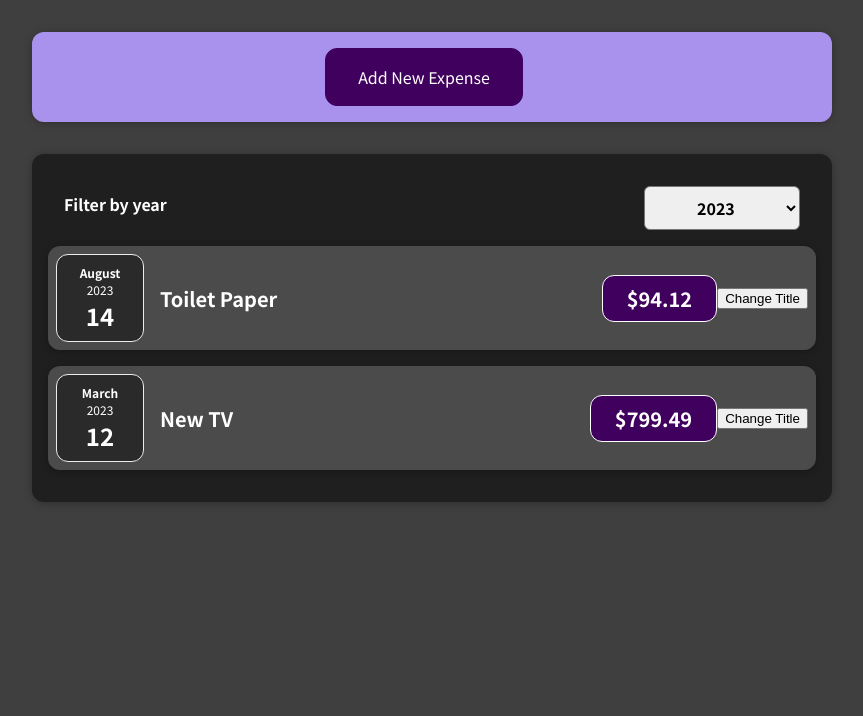
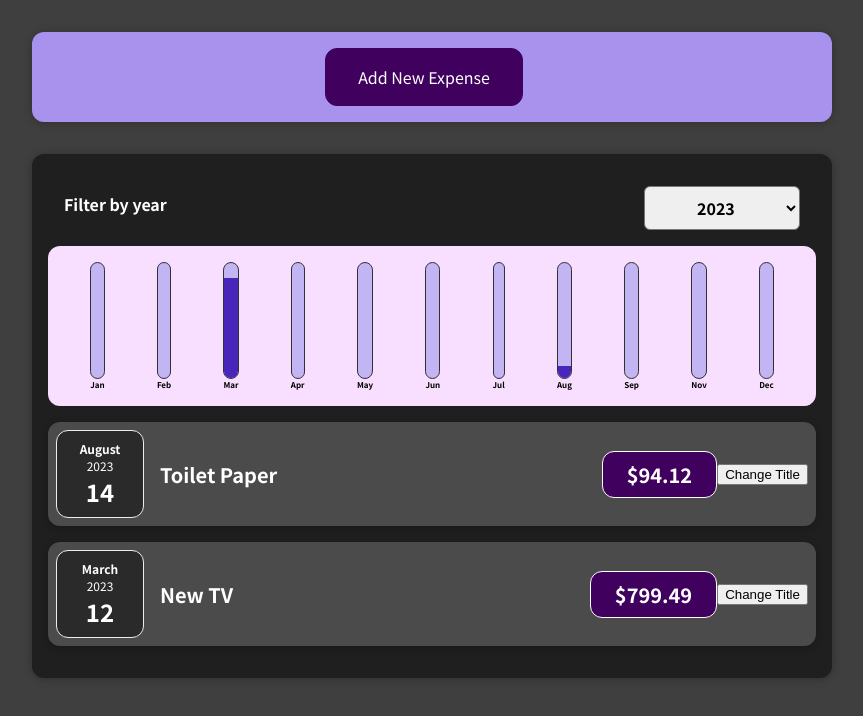
Before and after one commit to lhk3337/reactProject, a React (Create React App) app: page / in a window 1280 px wide. Shown: the top 716 px of the page, without its empty margins (208-1071 px from the left). Built offline with nearby package versions, Linux system fonts and the light colour scheme.

Commit message:
[FEAT] Add Chart Component

```diff
--- /dev/null
+++ b/src/components/Chart/Chart.css
@@ -0,0 +1,9 @@
+.chart {
+  padding: 1rem;
+  border-radius: 12px;
+  background-color: #f8dfff;
+  text-align: center;
+  display: flex;
+  justify-content: space-around;
+  height: 10rem;
+}
--- /dev/null
+++ b/src/components/Chart/Chart.js
@@ -0,0 +1,17 @@
+import React from "react";
+import "./Chart.css";
+import ChartBar from "./ChartBar";
+const Chart = ({ dataPoints }) => {
+  const dataPointValues = dataPoints.map((dataPoint) => dataPoint.value);
+  const totalMaximum = Math.max(...dataPointValues);
+
+  return (
+    <div className="chart">
+      {dataPoints.map((dataPoint, index) => (
+        <ChartBar key={index} value={dataPoint.value} maxValue={totalMaximum} label={dataPoint.label} />
+      ))}
+    </div>
+  );
+};
+
+export default Chart;
--- /dev/null
+++ b/src/components/Chart/ChartBar.css
@@ -0,0 +1,30 @@
+.chart-bar {
+  height: 100%;
+  display: flex;
+  flex-direction: column;
+  align-items: center;
+}
+
+.chart-bar__inner {
+  height: 100%;
+  width: 100%;
+  border: 1px solid #313131;
+  border-radius: 12px;
+  background-color: #c3b4f3;
+  overflow: hidden;
+  display: flex;
+  flex-direction: column;
+  justify-content: flex-end;
+}
+
+.chart-bar__fill {
+  background-color: #4826b9;
+  width: 100%;
+  transition: all 0.3s ease-out;
+}
+
+.chart-bar__label {
+  font-weight: bold;
+  font-size: 0.5rem;
+  text-align: center;
+}
--- /dev/null
+++ b/src/components/Chart/ChartBar.js
@@ -0,0 +1,18 @@
+import React from "react";
+import "./ChartBar.css";
+const ChartBar = ({ value, maxValue, label }) => {
+  let barFillHeight = "0%";
+  if (maxValue > 0) {
+    barFillHeight = Math.round((value / maxValue) * 100);
+  }
+  return (
+    <div className="chart-bar">
+      <div className="chart-bar__inner">
+        <div className="chart-bar__fill" style={{ height: barFillHeight }}></div>
+      </div>
+      <div className="chart-bar__label">{label}</div>
+    </div>
+  );
+};
+
+export default ChartBar;
--- a/src/components/ExpenseItems/Expenses.js
+++ b/src/components/ExpenseItems/Expenses.js
@@ -4,6 +4,7 @@
 import ExpensesFilter from "./ExpensesFilter";
 import Card from "./Card";
 import ExpensesList from "./ExpensesList";
+import ExpensesChart from "./ExpensesChart";
 
 const Expenses = ({ data }) => {
   const [filterYear, setFilterYear] = useState(new Date().getFullYear());
@@ -24,7 +25,8 @@
     <>
       <Card className="expenses">
         <ExpensesFilter onDropdownChangeHandler={DropdownChangeHandler} />
-        <ExpensesList filtedExpensee={filtedExpensee} />
+        <ExpensesChart expenses={filtedExpensee} />
+        <ExpensesList filtedExpenses={filtedExpensee} />
       </Card>
     </>
   );
--- /dev/null
+++ b/src/components/ExpenseItems/ExpensesChart.js
@@ -0,0 +1,28 @@
+import React from "react";
+import Chart from "../Chart/Chart";
+
+const ExpensesChart = ({ expenses }) => {
+  //   console.log(expenses);
+  const chartDataPoints = [
+    { label: "Jan", value: 0 },
+    { label: "Feb", value: 0 },
+    { label: "Mar", value: 0 },
+    { label: "Apr", value: 0 },
+    { label: "May", value: 0 },
+    { label: "Jun", value: 0 },
+    { label: "Jul", value: 0 },
+    { label: "Aug", value: 0 },
+    { label: "Sep", value: 0 },
+    { label: "Nov", value: 0 },
+    { label: "Dec", value: 0 },
+  ];
+
+  for (const expense of expenses) {
+    const expenseMonth = expense.date.getMonth();
+    chartDataPoints[expenseMonth].value += expense.amount;
+  }
+
+  return <Chart dataPoints={chartDataPoints} />;
+};
+
+export default ExpensesChart;
--- a/src/components/ExpenseItems/ExpensesList.js
+++ b/src/components/ExpenseItems/ExpensesList.js
@@ -2,15 +2,15 @@
 import ExpenseItem from "./ExpenseItem";
 import "./ExpensesList.css";
 
-const ExpensesList = ({ filtedExpensee }) => {
-  if (filtedExpensee.length === 0) {
+const ExpensesList = ({ filtedExpenses }) => {
+  if (filtedExpenses.length === 0) {
     return <h2 className="expenses-list__fallback">No expense found for the year.</h2>;
   }
 
   return (
     <>
       <ul className="expenses-list">
-        {filtedExpensee.map((item) => (
+        {filtedExpenses.map((item) => (
           <ExpenseItem key={item.id} {...item} />
         ))}
       </ul>
```
